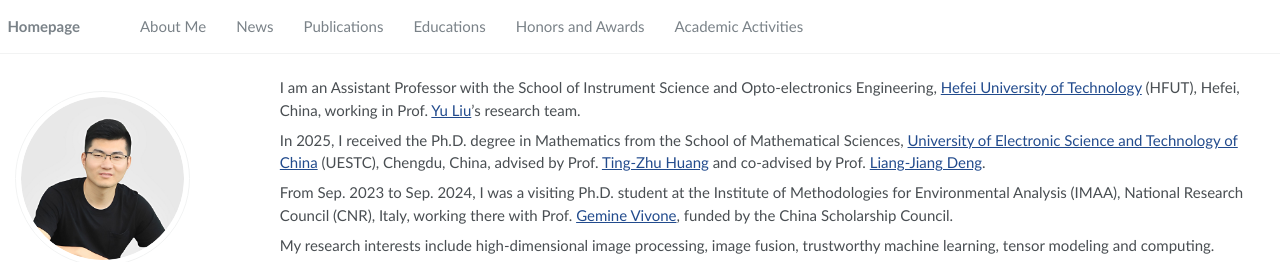
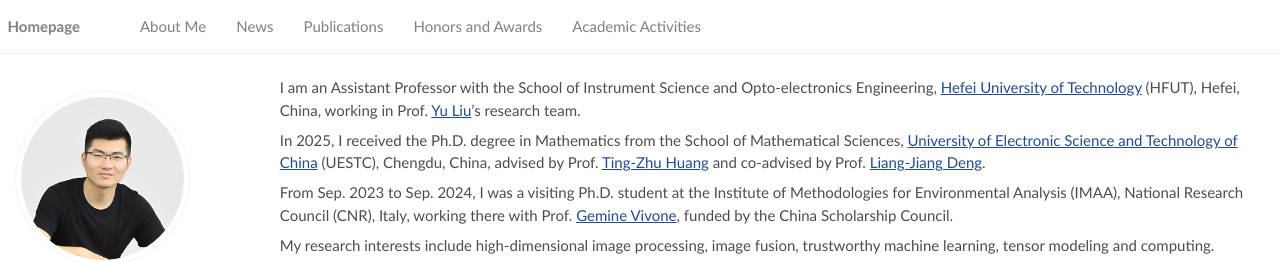
Before and after one commit to zhongchengwu/zhongchengwu.github.io, a Jekyll site: the page built from _pages/about.md, in a window 1280 px wide. Shown: the top 262 px of the page. Built offline with Jekyll 4.4.1, drawn with Linux system fonts in a browser that asks for light colours.

Commit message:
Update navigation.yml

```diff
--- a/_data/navigation.yml
+++ b/_data/navigation.yml
@@ -9,9 +9,6 @@ main:
   - title: "Publications"
     url: "/#publications"
 
-  - title: "Educations"
-    url: "/#educations"
-
   - title: "Honors and Awards"
     url: "/#honors-and-awards"
 
```
